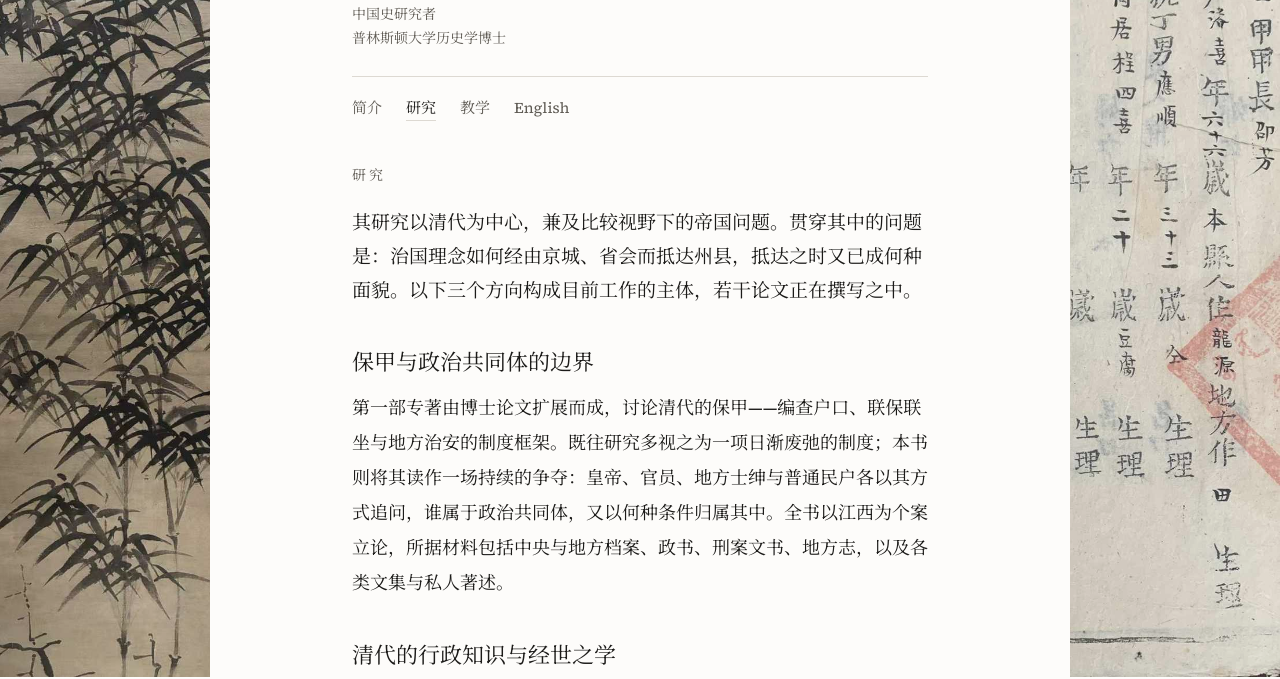
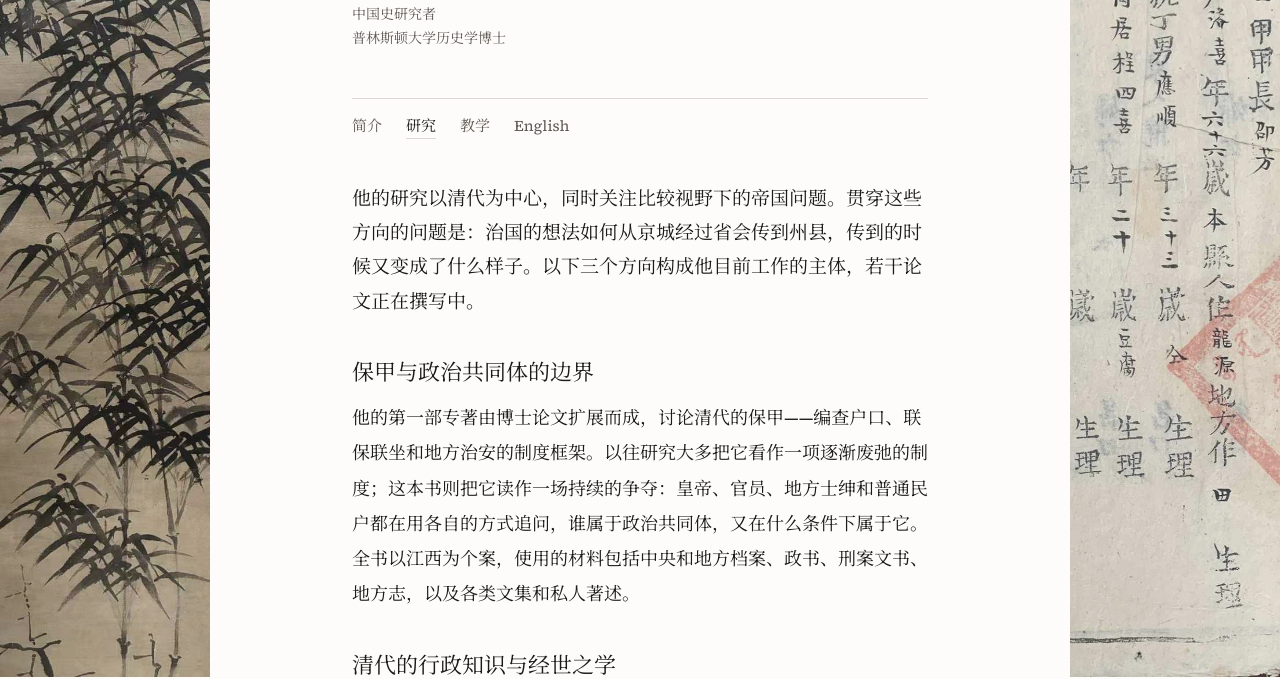
Before and after one commit to charlesargon-eng/charlesargon.com, a plain HTML site: page zh/research.html in a window 1280 px wide. Shown: the part 123-802 px from the top of the page. Drawn offline with Linux system fonts and the light colour scheme.

Commit message:
Hide page titles, plainer Chinese, align headings across languages

```diff
--- a/style.css
+++ b/style.css
@@ -165,6 +165,22 @@ html[lang="zh-Hans"] em:not([lang]) { font-style: normal; }
 
 .masthead { margin-bottom: 2.75rem; }
 
+/* The English and Chinese mastheads contain different amounts of type at
+   different sizes, so left alone they end at different heights and the whole
+   page jumps when you switch language. Fixing the block height and pinning the
+   nav to its bottom means the nav — and therefore everything below it — lands
+   on exactly the same line in both. Only above 40em, where the two are ever
+   compared side by side. */
+@media (min-width: 40em) {
+  .masthead {
+    display: flex;
+    flex-direction: column;
+    height: 11.75rem;
+  }
+  .masthead nav { margin-top: auto; }
+  .role { margin-bottom: 0; }
+}
+
 .masthead h1,
 .masthead .sitename {
   font-family: var(--display);
@@ -223,6 +239,10 @@ html[lang="zh-Hans"] .cjk-name { font-size: 0.72em; }
 nav {
   font-family: var(--ui);
   font-size: 0.9375rem;
+  /* Fixed, not inherited: Chinese body text runs at 1.95 line-height, which
+     would make the Chinese nav taller and push its rule up a few pixels
+     relative to the English one. */
+  line-height: 1.5;
   padding-top: 0.95rem;
   border-top: 1px solid var(--rule);
 }
@@ -331,21 +351,20 @@ nav a[aria-current="page"] { color: var(--text); border-bottom-color: var(--rule
 
 /* ---------- Typography ---------- */
 
-/* The page title is a locator, not a headline — the masthead and the lead do
-   the announcing. Setting it small and quiet leaves the section headings free
-   to be the largest thing in the text column. */
+/* The nav already says which page you are on, so the page title is redundant on
+   screen. It stays in the markup — hidden visually only — because removing the
+   <h1> would leave the page with no heading for screen readers or crawlers. */
 h1.pagetitle {
-  font-family: var(--ui);
-  font-size: 0.75rem;
-  font-weight: 400;
-  letter-spacing: 0.14em;
-  text-transform: uppercase;
-  color: var(--text-muted);
-  line-height: 1.3;
-  margin: 0 0 1.3rem;
+  position: absolute;
+  width: 1px;
+  height: 1px;
+  margin: -1px;
+  padding: 0;
+  overflow: hidden;
+  clip-path: inset(50%);
+  white-space: nowrap;
+  border: 0;
 }
-
-html[lang="zh-Hans"] h1.pagetitle { font-size: 0.875rem; letter-spacing: 0.22em; }
 
 h2 {
   font-family: var(--display);
--- a/zh/research.html
+++ b/zh/research.html
@@ -48,19 +48,19 @@
 
     <h1 class="pagetitle">研究</h1>
 
-    <p class="lead">其研究以清代为中心，兼及比较视野下的帝国问题。贯穿其中的问题是：治国理念如何经由京城、省会而抵达州县，抵达之时又已成何种面貌。以下三个方向构成目前工作的主体，若干论文正在撰写之中。</p>
+    <p class="lead">他的研究以清代为中心，同时关注比较视野下的帝国问题。贯穿这些方向的问题是：治国的想法如何从京城经过省会传到州县，传到的时候又变成了什么样子。以下三个方向构成他目前工作的主体，若干论文正在撰写中。</p>
 
     <h2>保甲与政治共同体的边界</h2>
 
-    <p>第一部专著由博士论文扩展而成，讨论清代的保甲——编查户口、联保联坐与地方治安的制度框架。既往研究多视之为一项日渐废弛的制度；本书则将其读作一场持续的争夺：皇帝、官员、地方士绅与普通民户各以其方式追问，谁属于政治共同体，又以何种条件归属其中。全书以江西为个案立论，所据材料包括中央与地方档案、政书、刑案文书、地方志，以及各类文集与私人著述。</p>
+    <p>他的第一部专著由博士论文扩展而成，讨论清代的保甲——编查户口、联保联坐和地方治安的制度框架。以往研究大多把它看作一项逐渐废弛的制度；这本书则把它读作一场持续的争夺：皇帝、官员、地方士绅和普通民户都在用各自的方式追问，谁属于政治共同体，又在什么条件下属于它。全书以江西为个案，使用的材料包括中央和地方档案、政书、刑案文书、地方志，以及各类文集和私人著述。</p>
 
     <h2>清代的行政知识与经世之学</h2>
 
-    <p>第二个方向关注官员实际依凭的知识。官箴书、文集与经世文编构成了一套关于如何为官的实务文献：如何驾驭属吏，如何稽核册籍，如何主持编查，如何治理一处从未亲历之地。此项研究旨在弄清这批文献如何编次成体，在有清一代如何递嬗，又在多大程度上左右了官员的实际作为。论戴肇辰一文是这一方向已刊的入口：戴氏于同治年间历任山东、广东知府，该文既是一位官僚的思想传记，也考察经世之学一旦进入执行环节所呈现的面貌。</p>
+    <p>第二个方向关注官员实际依靠的知识。官箴书、文集和经世文编构成了一套关于如何为官的实务文献：如何管理属吏，如何查核册籍，如何主持编查，如何治理一个从来没有去过的地方。这项研究想弄清这批文献是怎样编排组织起来的，在清代如何演变，又在多大程度上影响了官员的实际作为。他关于戴肇辰的论文是这个方向已经发表的入口：戴氏在同治年间先后担任山东、广东知府，这篇文章既是一位官僚的思想传记，也考察经世之学进入执行环节以后是什么样子。</p>
 
     <h2>量化史学与数据</h2>
 
-    <p>对清代治理的研究引出一个更为宽泛的问题：历史学者应当如何使用数据。清代基层治理所遗存的记录，大多以篇幅冗长、格式重复的成系列文书形式存在：地契、册籍、章程、书目。单件文书所载有限，但在聚合层面，它们足以回答关于分布、差异与变迁的追问，而这类问题仅凭少数个案的细读无从解答。由此类文书构建数据集，本身亦自成难题：转录与编码如何处理，存世与刊布造成何种偏差，统计结果又当如何呈报。严思齐是 <em lang="en">HistBench</em> 与 <em lang="en">HistAgent</em>（多模态历史推理的评测集与智能体）的合作作者之一，2024—2025年间在普林斯顿大学共同主持“人工智能与历史”工作坊。</p>
+    <p>对清代治理的研究引出一个更大的问题：历史学者应该怎样使用数据。清代基层治理留下的记录，大多是篇幅长、格式重复的成系列文书：地契、册籍、章程、书目。单件文书能提供的信息有限，但把它们放在一起，就可以回答关于分布、差异和变迁的问题，而这类问题只靠细读少数个案是无法回答的。用这类文书建立数据集本身也有难题：怎样转录和编码，存世和刊布带来了什么偏差，统计结果又该怎样呈现。严思齐是 <em lang="en">HistBench</em> 与 <em lang="en">HistAgent</em>（多模态历史推理的评测集与智能体）的合作作者之一，2024—2025年在普林斯顿大学共同组织了“人工智能与历史”工作坊。</p>
 
     <h2>论文发表</h2>
 
@@ -122,7 +122,7 @@
         1723&ndash;1768.&rdquo; <span class="where">"变动世界中的规制治理"学术会议，宾夕法尼亚大学法学院，2024年6月。</span></li>
     </ul>
 
-    <p>完整的学术报告与学术活动目录见<a href="/yan-siqi-cv-zh.pdf">简历</a>。</p>
+    <p>完整的学术报告和学术活动清单见<a href="/yan-siqi-cv-zh.pdf">简历</a>。</p>
 
   </main>
 
```
Also changed, not shown: zh/index.html (+3 -3 lines), zh/teaching.html (+3 -3 lines), fonts/fraunces-display.woff2, fonts/noto-serif-sc-400.woff2, fonts/noto-serif-sc-600.woff2, fonts/source-serif-400.woff2, fonts/source-serif-600.woff2, fonts/source-serif-italic-400.woff2, llms-full.txt.
